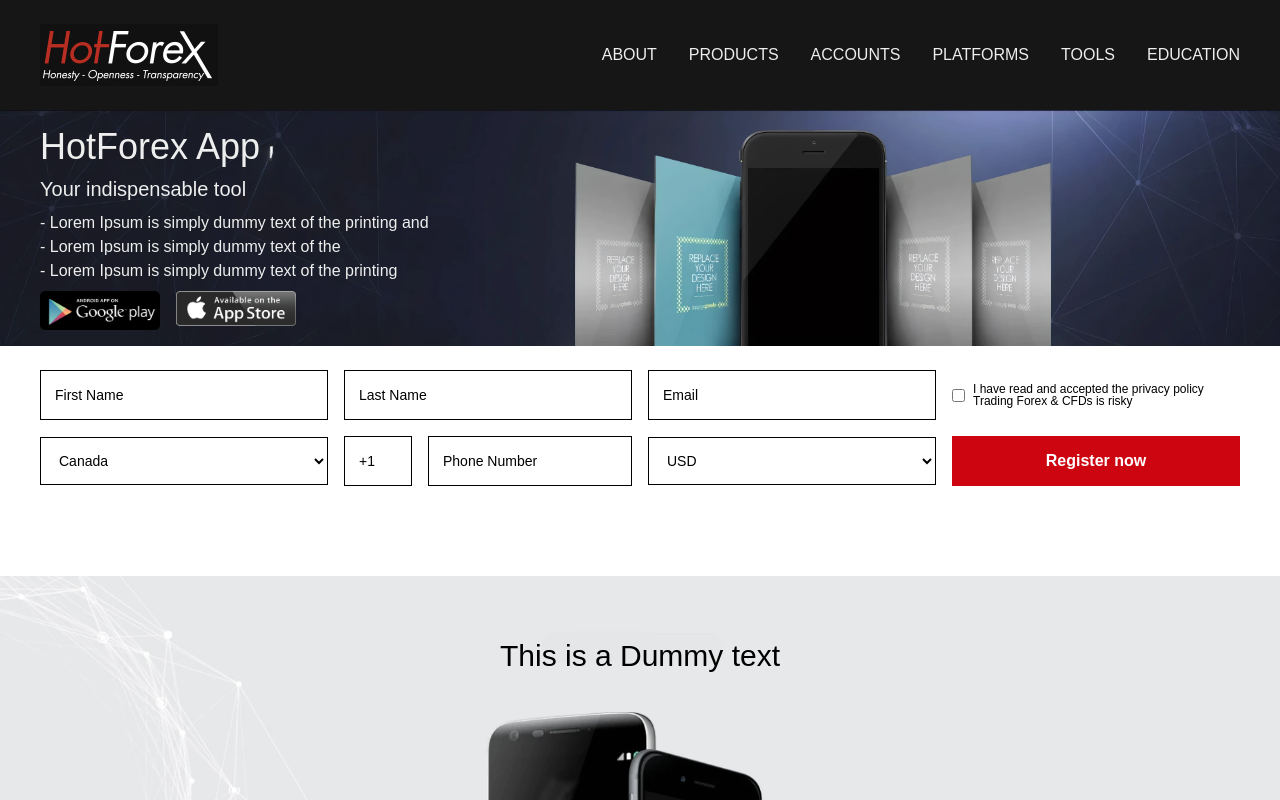
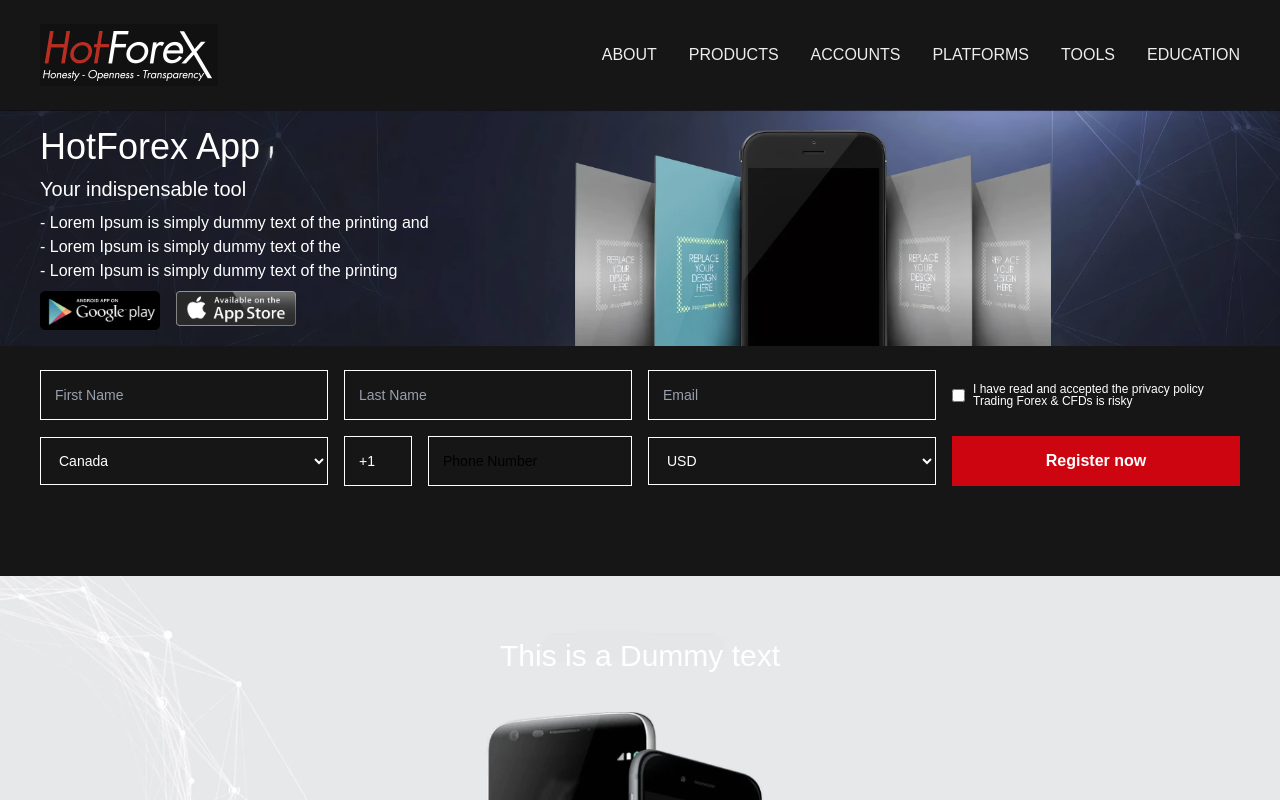
Before and after one commit to FernandoPeraltaCarlos/HighlightTA, a website built with Vite: page index.html in a window 1280 px wide. Shown: the top 800 px of the page. Built offline with nearby package versions, Linux system fonts and the light colour scheme.

Commit message:
actualiza la estructura del documento HTML

```diff
--- a/index.html
+++ b/index.html
@@ -36,9 +36,9 @@
 
 
   <!-- hero banner section -->
-  <section class="w-full relative flex justify-start items-center">
+  <section class="w-full relative flex justify-start items-center bg-black-primary">
     <div class="center w-full absolute">
-      <div class="w-full container flex flex-col justify-center items-start gap-2 *:text-white-primary">
+      <div class="w-full container flex flex-col justify-center items-start gap-2 text-white">
         <h1 class="text-4xl font-light">HotForex App</h1>
         <h2 class="text-xl">Your indispensable tool</h2>
         <ul class="text-base">
@@ -64,26 +64,26 @@
 
 
   <!-- form section -->
-  <section class="w-full bg-white py-6 center">
+  <section class="w-full bg-black-primary py-6 center">
     <form action="/test" method="post"
       class="container w-full grid grid-cols-4 grid-rows-3 gap-4 *:w-full *:h-full *:center *:flex-nowrap">
       <div>
-        <input name="firstName" class="input-text" type="text" placeholder="First Name">
+        <input name="firstName" class="input-text bg-black-primary text-white placeholder-gray-400 border-white" type="text" placeholder="First Name">
       </div>
       <div>
-        <input name="lastName" class="input-text" type="text" placeholder="Last Name">
+        <input name="lastName" class="input-text bg-black-primary text-white placeholder-gray-400 border-white" type="text" placeholder="Last Name">
       </div>
       <div>
-        <input name="email" class="input-text" type="email" placeholder="Email">
+        <input name="email" class="input-text bg-black-primary text-white placeholder-gray-400 border-white" type="email" placeholder="Email">
       </div>
       <div class="gap-2">
         <input type="checkbox" name="terms" id="">
-        <p for="terms" class="text-xs leading-[12px]">I have read and accepted the privacy policy Trading Forex &
+        <p for="terms" class="text-xs leading-[12px] text-white">I have read and accepted the privacy policy Trading Forex &
           CFDs is
           risky</p>
       </div>
       <div>
-        <select name="country" id="" class="input-text">
+        <select name="country" id="" class="input-text bg-black-primary text-white border-white">
           <option value="Canada" data-tel-code="+1">Canada</option>
           <option value="United States" data-tel-code="+1">United States</option>
           <option value="Mexico" data-tel-code="+52">Mexico</option>
@@ -91,11 +91,11 @@
         </select>
       </div>
       <div class="w-full grid! grid-cols-[1fr_3fr] gap-4">
-        <input name="telCode" placeholder="+0" type="text" class="input-text" readonly>
-        <input name="tel" placeholder="Phone Number" type="tel" class="input-text">
+        <input name="telCode" placeholder="+0" type="text" class="input-text bg-black-primary text-white border-white" readonly>
+        <input name="tel" placeholder="Phone Number" type="tel" class="input-text bg-black-primary text-white border-white">
       </div>
       <div>
-        <select name="currency" id="" class="input-text">
+        <select name="currency" id="" class="input-text bg-black-primary text-white border-white">
           <option value="USD">USD</option>
           <option value="EUR">EUR</option>
           <option value="CAD">CAD</option>
@@ -106,14 +106,14 @@
         <input type="submit" value="Register now" id=""
           class="text-white bg-red-primary w-full h-full text-base font-bold hover:cursor-pointer">
       </div>
-      <div class="col-span-3 flex-col items-start!" id="response"></div>
+      <div class="col-span-3 flex-col items-start! text-white" id="response"></div>
     </form>
   </section>
   <!-- form section -->
 
   <!-- phone1 section -->
-  <section class="w-full bg-white flex justify-center items-start relative">
-    <h3 class="absolute top-[10%] text-3xl">This is a Dummy text</h3>
+  <section class="w-full bg-black-primary flex justify-center items-start relative">
+    <h3 class="absolute top-[10%] text-3xl text-white">This is a Dummy text</h3>
     <figure class="w-full">
       <img class="w-full" src="/phone_section.webp" alt="Phone section">
     </figure>
@@ -121,7 +121,7 @@
   <!-- phone1 section -->
 
   <!-- phone2 section -->
-  <section class="w-full bg-white flex justify-end items-center relative">
+  <section class="w-full bg-black-primary flex justify-end items-center relative">
     <figure class="w-full">
       <img class="w-full" src="/phone2_banner.webp" alt="Phone section">
     </figure>
@@ -157,15 +157,13 @@
   </section>
   <!-- phone2 section -->
 
-
-
   <!-- app section -->
-  <section class="w-full bg-white center flex-col py-20">
+  <section class="w-full bg-black-primary center flex-col py-20">
     <div class="w-full container center flex-col gap-y-4">
-      <h4 class="text-2xl text-center max-w-[800px]">Contrary to popular belief, Lorem Ipsum is not simply random text.
+      <h4 class="text-2xl text-center max-w-[800px] text-white">Contrary to popular belief, Lorem Ipsum is not simply random text.
         It has roots in a piece of classical Latin literature from 45 BC,
         making it over 2000 years old.</h4>
-      <p class="text-2xl font-bold">DOWNLOAD IT NOW!</p>
+      <p class="text-2xl font-bold text-white">DOWNLOAD IT NOW!</p>
 
       <figure class="flex gap-x-4">
         <a href="#" title="Download on Play Store">
```
